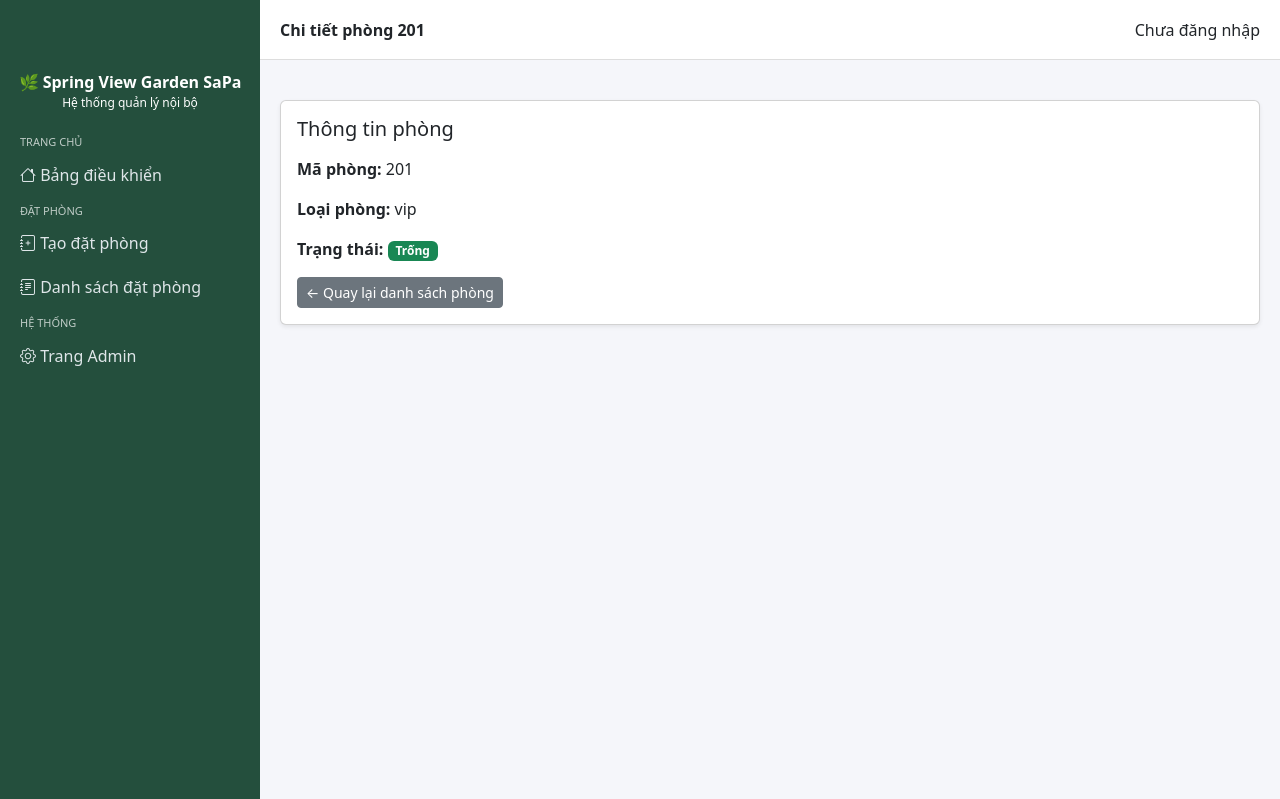
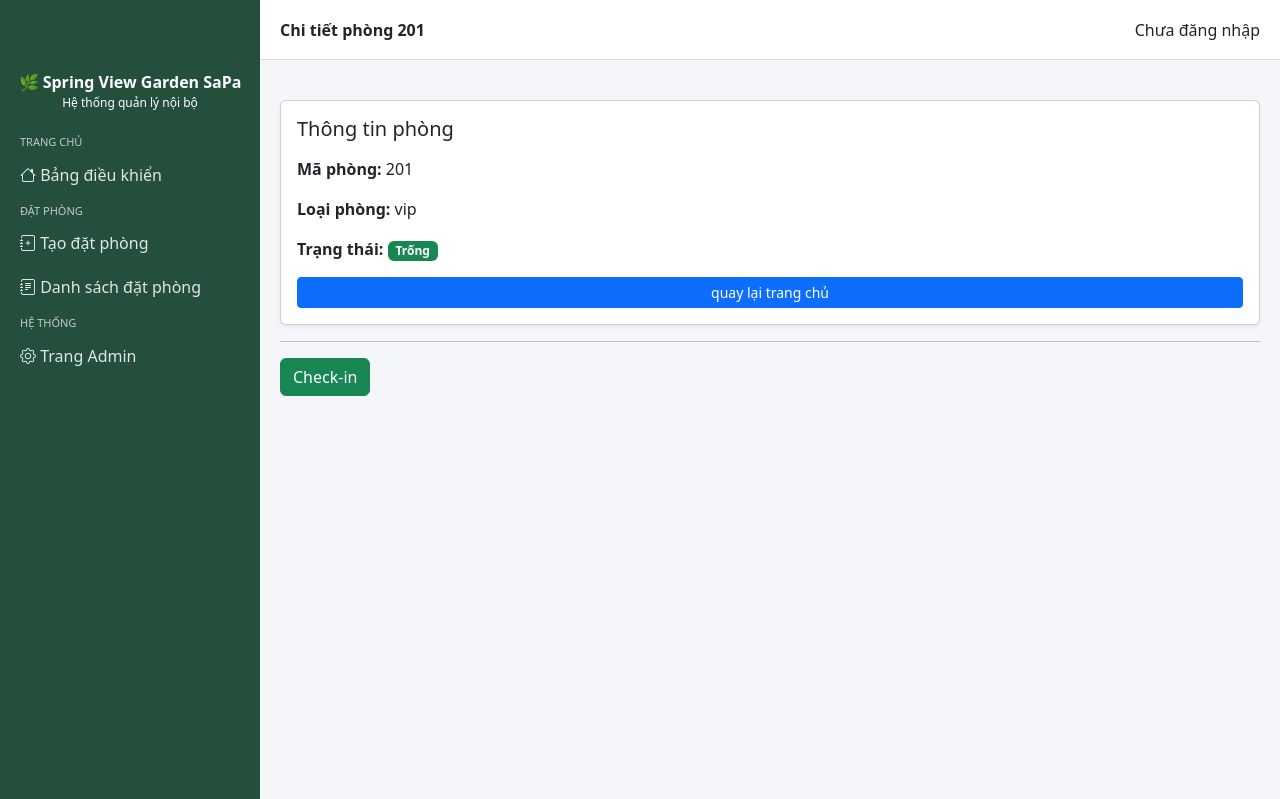
Before and after one commit to huyhandsome6996/quanlykhachsan, a Django app: page /phong/201/ in a window 1280 px wide. Shown: the top 799 px of the page. Run offline with Django 5.2, Linux system fonts and the light colour scheme; data comes from the database, SQL or seed files in the repository; both versions use the stored data as it was after the commit.

Commit message:
Them chuc nang check-in check-out phong, sua lai nut duong dan ra trang chu trong chi tiet phong và them 1 nut de xem chi tiet phong

```diff
--- a/khach_san/urls.py
+++ b/khach_san/urls.py
@@ -6,4 +6,8 @@ app_name = 'khach_san'
 urlpatterns = [
     path('phong/', views.danh_sach_phong, name='danh_sach_phong'),
     path('phong/<str:ma_phong>/', views.chi_tiet_phong, name='chi_tiet_phong'),
+
+        # CHECK-IN / CHECK-OUT
+    path('<str:ma_phong>/check-in/', views.check_in, name='check_in'),
+    path('<str:ma_phong>/check-out/', views.check_out, name='check_out'),
 ]
--- a/khach_san/views.py
+++ b/khach_san/views.py
@@ -1,4 +1,4 @@
-from django.shortcuts import render, get_object_or_404
+from django.shortcuts import render, get_object_or_404, redirect
 from .models import Phong
 
 
@@ -14,3 +14,22 @@ def chi_tiet_phong(request, ma_phong):
     return render(request, 'khach_san/chi_tiet_phong.html', {
         'phong': phong
     })
+
+def check_in(request, ma_phong):
+    phong = get_object_or_404(Phong, ma_phong=ma_phong)
+
+    if phong.trang_thai == 'trong':
+        phong.trang_thai = 'dang_thue'
+        phong.save()
+
+    return redirect('khach_san:chi_tiet_phong', ma_phong=ma_phong)
+
+
+def check_out(request, ma_phong):
+    phong = get_object_or_404(Phong, ma_phong=ma_phong)
+
+    if phong.trang_thai == 'dang_thue':
+        phong.trang_thai = 'trong'
+        phong.save()
+
+    return redirect('khach_san:chi_tiet_phong', ma_phong=ma_phong)
--- a/templates/khach_san/chi_tiet_phong.html
+++ b/templates/khach_san/chi_tiet_phong.html
@@ -21,10 +21,36 @@
       {% endif %}
     </p>
 
-    <a href="{% url 'khach_san:danh_sach_phong' %}"
-       class="btn btn-secondary btn-sm">
-      ← Quay lại danh sách phòng
-    </a>
+<!--sửa lại nút quay lại trang chủ-->
+  <a
+    href="{% url 'bao_cao:trang_chu' %}"
+    class="btn btn-primary btn-sm w-100"
+  >
+    quay lại trang chủ
+  </a>
+<!--sửa lại nút quay lại trang chủ-->
+
+
+
   </div>
 </div>
+<hr>
+
+{% if phong.trang_thai == 'trong' %}
+  <a
+    href="{% url 'khach_san:check_in' phong.ma_phong %}"
+    class="btn btn-success"
+  >
+    Check-in
+  </a>
+
+{% elif phong.trang_thai == 'dang_thue' %}
+  <a
+    href="{% url 'khach_san:check_out' phong.ma_phong %}"
+    class="btn btn-danger"
+  >
+    Check-out
+  </a>
+{% endif %}
+
 {% endblock %}
```
Also changed, not shown: templates/trang_chu.html (+19 -1 lines), db.sqlite3.
